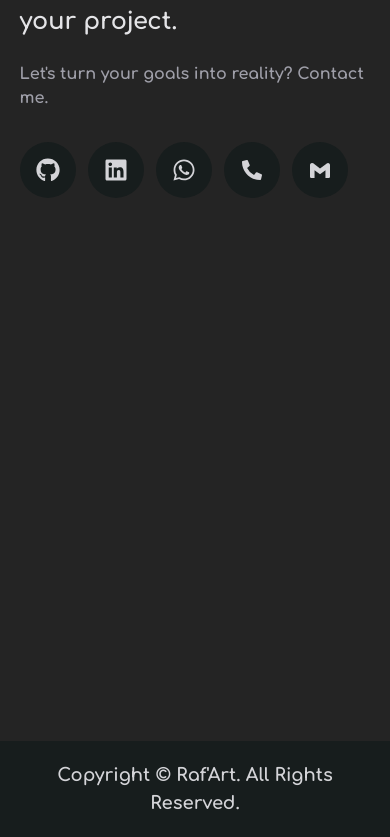
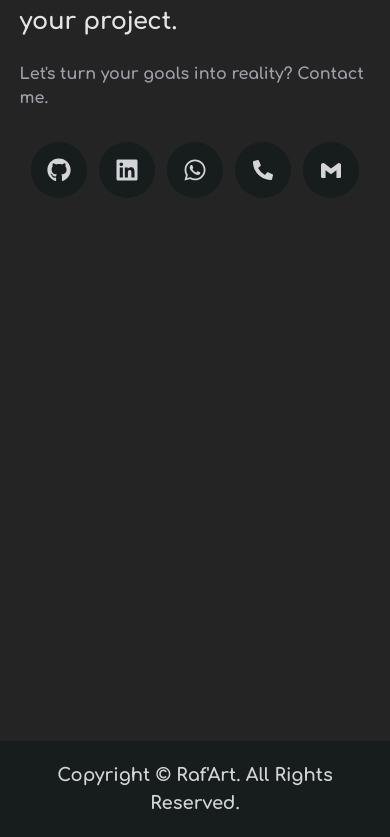
Before and after one commit to rarma4/rafart, a Next.js app: page /en in a window 390 px wide. Shown: the part 9788-10625 px from the top of the page. Built offline with nearby package versions, Linux system fonts and the light colour scheme.

Commit message:
feat: align center bullets contact in mobile

```diff
--- a/app/components/Home/Contact/Contact.tsx
+++ b/app/components/Home/Contact/Contact.tsx
@@ -75,7 +75,7 @@
                         </div>
                     </div> */}
                     {/* Social Icons */}
-                    <div className='flex items-center space-x-3 mt-8'>
+                    <div className='flex justify-center lg:justify-start items-center space-x-3 mt-8'>
 
                         <Link href={"https://github.com/rarma4"} target="_blank" rel="noopener noreferrer"  title={t("labelGitHub")}>
                             <div className='text-zinc-300 w-14 h-14 bg-[#171D1D] rounded-full flex items-center justify-center cursor-pointer flex-col hover:bg-zinc-600 transition-all duration-300'>
```
